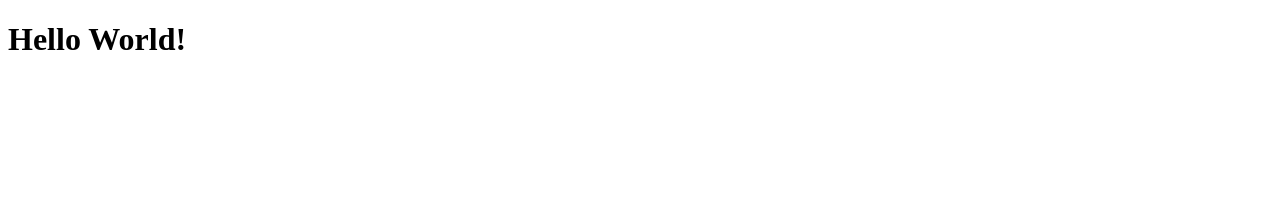
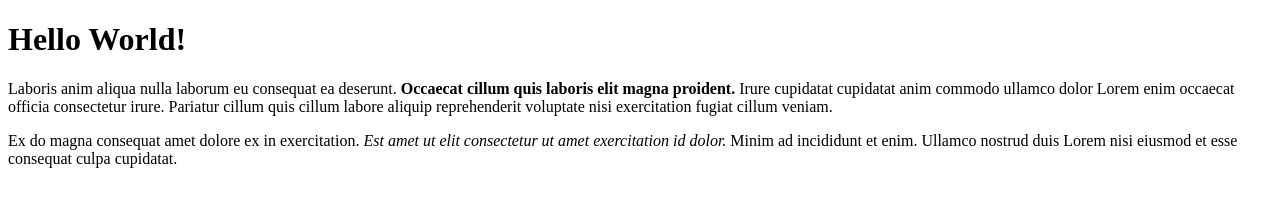
Before and after one commit to AfikRubik/git-test, a plain HTML site: page index.html in a window 1280 px wide. Drawn offline with Linux system fonts and the light colour scheme.

Commit message:
Add a comment and 2 paragraphs

```diff
--- a/index.html
+++ b/index.html
@@ -8,5 +8,10 @@
 
   <body>
     <h1>Hello World!</h1>
+
+    <!-- This is comment -->
+    <p>Laboris anim aliqua nulla laborum eu consequat ea deserunt.<strong> Occaecat cillum quis laboris elit magna proident.</strong> Irure cupidatat cupidatat anim commodo ullamco dolor Lorem enim occaecat officia consectetur irure. Pariatur cillum quis cillum labore aliquip reprehenderit voluptate nisi exercitation fugiat cillum veniam.</p>
+
+    <p>Ex do magna consequat amet dolore ex in exercitation. <em>Est amet ut elit consectetur ut amet exercitation id dolor.</em> Minim ad incididunt et enim. Ullamco nostrud duis Lorem nisi eiusmod et esse consequat culpa cupidatat.</p>
   </body>
 </html>
```
